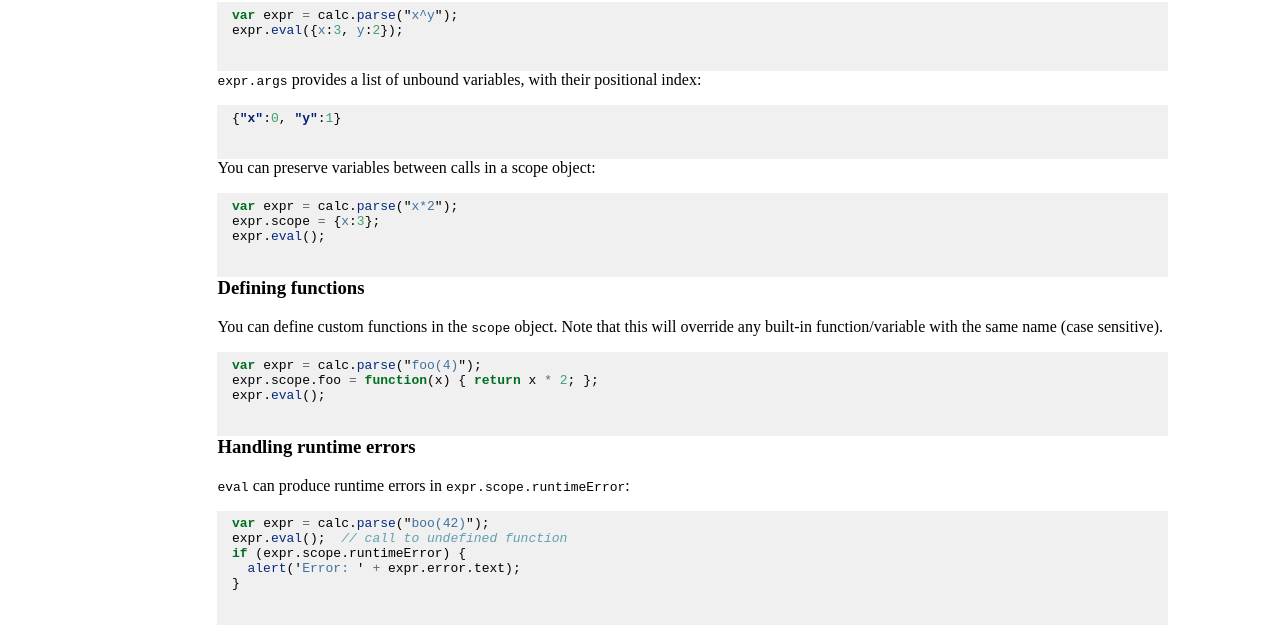
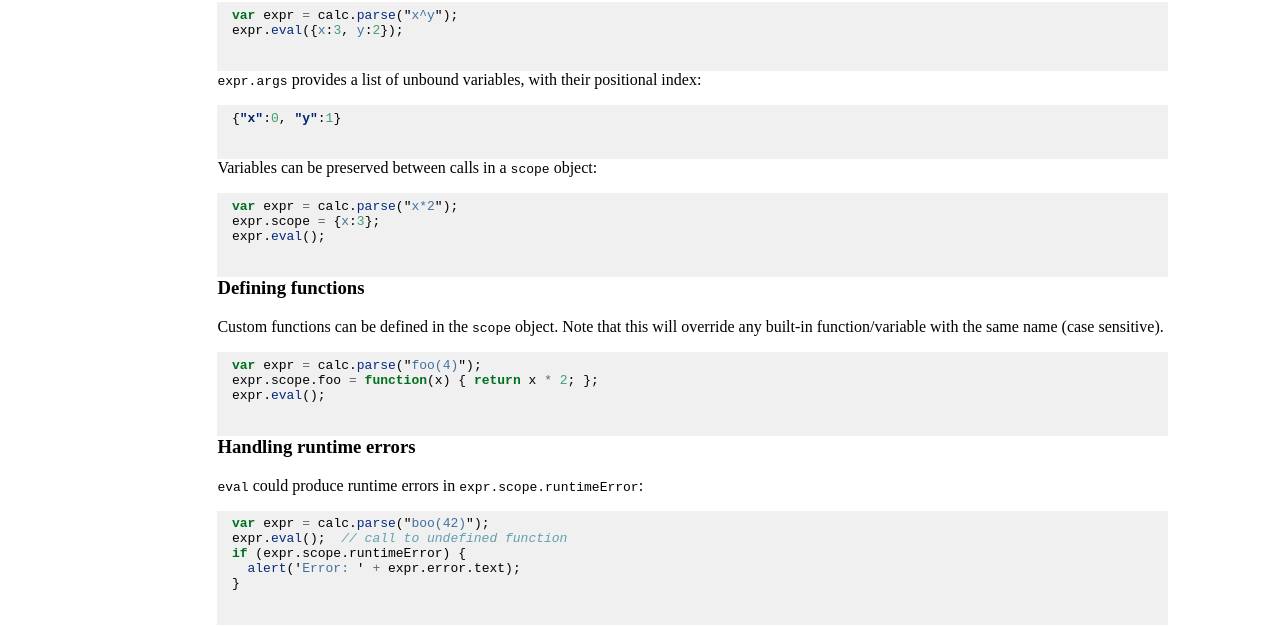
Before and after one commit to paiv/blog, a Jekyll site: the page built from _posts/2016-03-23-js-calc.md, in a window 1280 px wide. Shown: the part 1020-1647 px from the top of the page. Built offline with Jekyll 4.4.1, drawn with Linux system fonts in a browser that asks for light colours.

Commit message:
:lollipop:

````diff
--- a/_posts/2016-03-23-js-calc.md
+++ b/_posts/2016-03-23-js-calc.md
@@ -69,7 +69,7 @@ expr.eval({x:3, y:2});
 {"x":0, "y":1}
 ```
 
-You can preserve variables between calls in a scope object:
+Variables can be preserved between calls in a `scope` object:
 
 ```js
 var expr = calc.parse("x*2");
@@ -79,7 +79,7 @@ expr.eval();
 
 ### Defining functions
 
-You can define custom functions in the `scope` object. Note that this will override any built-in function/variable with the same name (case sensitive).
+Custom functions can be defined in the `scope` object. Note that this will override any built-in function/variable with the same name (case sensitive).
 
 ```js
 var expr = calc.parse("foo(4)");
@@ -89,7 +89,7 @@ expr.eval();
 
 ### Handling runtime errors
 
-`eval` can produce runtime errors in `expr.scope.runtimeError`:
+`eval` could produce runtime errors in `expr.scope.runtimeError`:
 
 ```js
 var expr = calc.parse("boo(42)");
````
